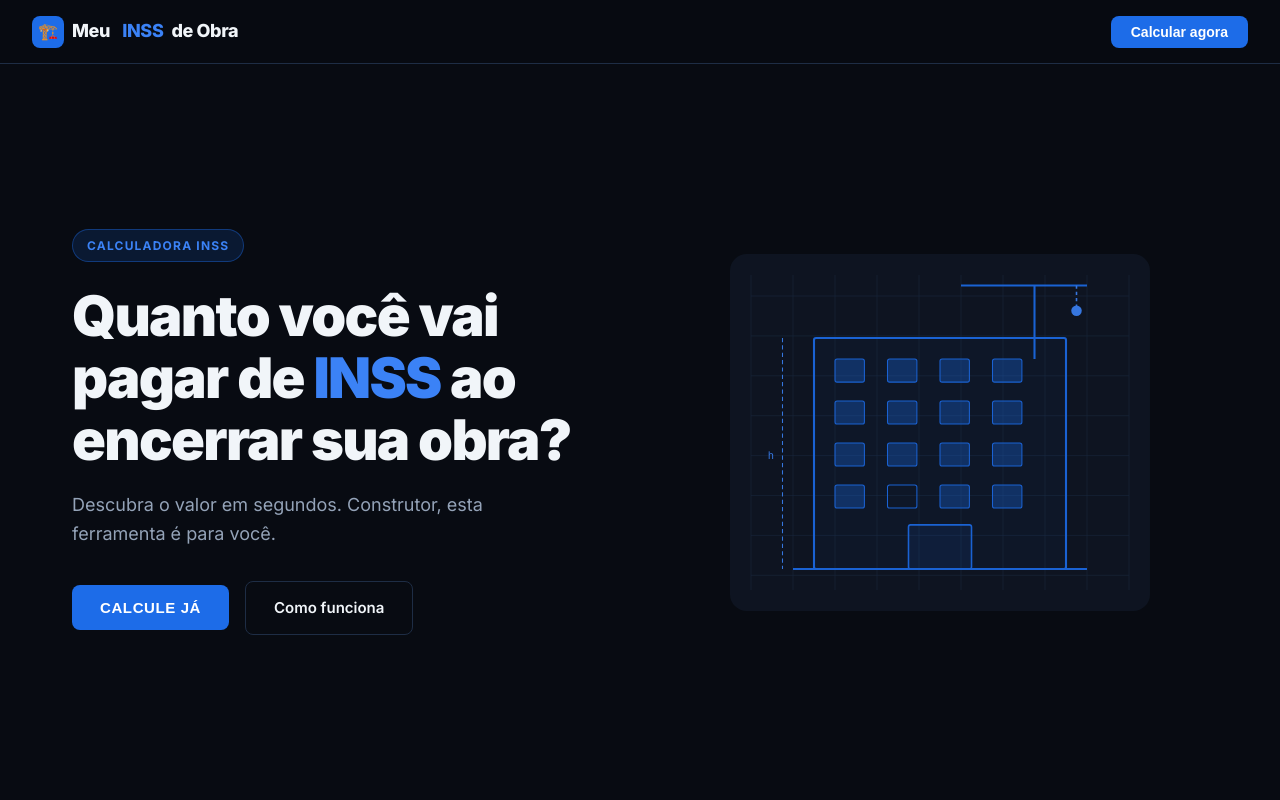
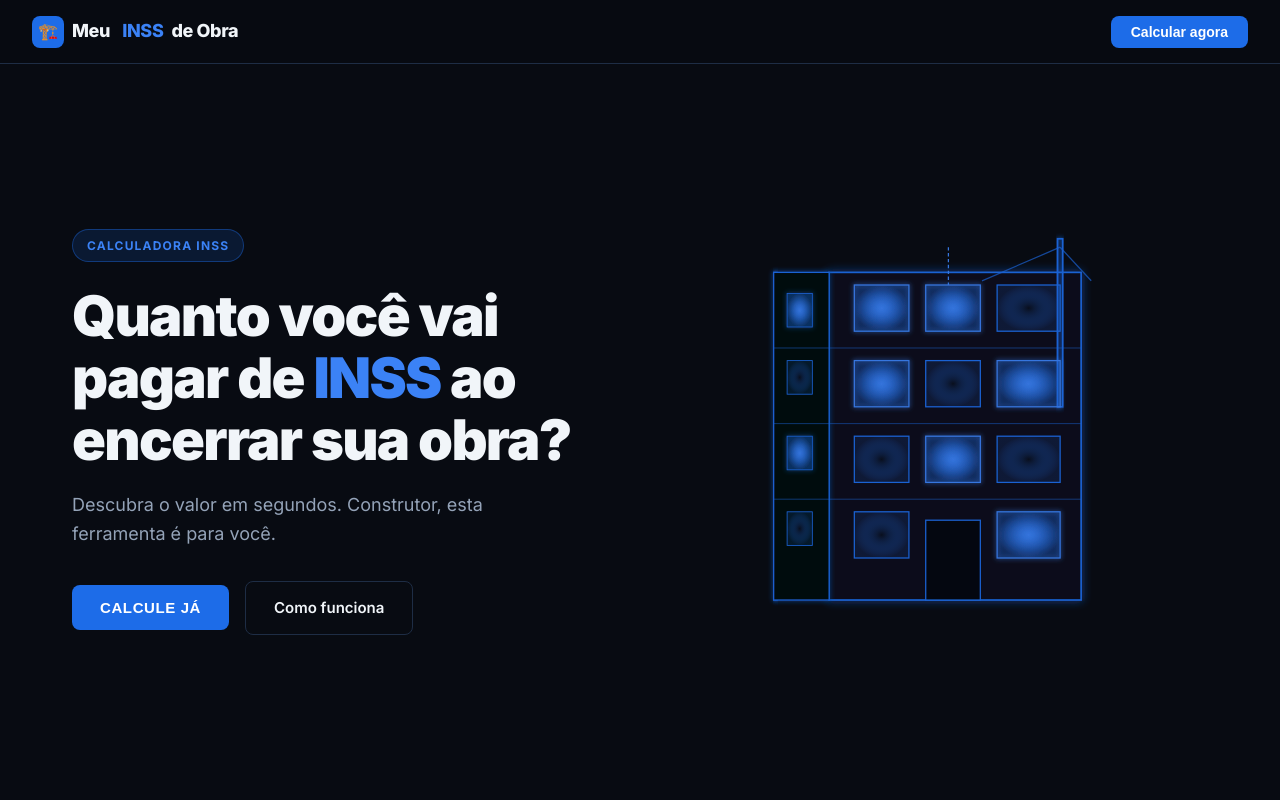
Before and after one commit to jv-rrocha/meu-inss-de-obra, a React (Vite) app: page / in a window 1280 px wide. Shown: the top 800 px of the page. Built offline with nearby package versions, Linux system fonts and the light colour scheme.

Commit message:
Update App.jsx

```diff
--- a/src/App.jsx
+++ b/src/App.jsx
@@ -25,45 +25,85 @@ const TIPOS_CONSTRUCAO = [
 
 function BuildingSVG() {
   return (
-    <svg className="building-svg" viewBox="0 0 400 340" fill="none" xmlns="http://www.w3.org/2000/svg">
-      <rect width="400" height="340" rx="16" fill="#0F1623"/>
-      {/* Grid background */}
-      {[...Array(8)].map((_, i) => (
-        <line key={`h${i}`} x1="20" y1={40 + i * 38} x2="380" y2={40 + i * 38} stroke="#1E2D45" strokeWidth="0.5"/>
+    <svg className="building-svg" viewBox="0 0 500 500" fill="none" xmlns="http://www.w3.org/2000/svg">
+      <defs>
+        <filter id="glow-blue" x="-30%" y="-30%" width="160%" height="160%">
+          <feGaussianBlur stdDeviation="6" result="blur"/>
+          <feMerge><feMergeNode in="blur"/><feMergeNode in="SourceGraphic"/></feMerge>
+        </filter>
+        <filter id="glow-soft" x="-20%" y="-20%" width="140%" height="140%">
+          <feGaussianBlur stdDeviation="3" result="blur"/>
+          <feMerge><feMergeNode in="blur"/><feMergeNode in="SourceGraphic"/></feMerge>
+        </filter>
+        <radialGradient id="win-glow" cx="50%" cy="50%" r="50%">
+          <stop offset="0%" stopColor="#3B82F6" stopOpacity="0.9"/>
+          <stop offset="100%" stopColor="#1D6CE8" stopOpacity="0.2"/>
+        </radialGradient>
+        <radialGradient id="win-dark" cx="50%" cy="50%" r="50%">
+          <stop offset="0%" stopColor="#0a0f1e" stopOpacity="1"/>
+          <stop offset="100%" stopColor="#1D6CE8" stopOpacity="0.15"/>
+        </radialGradient>
+      </defs>
+
+      {/* Background */}
+      <rect width="500" height="500" fill="#080B12"/>
+
+      {/* Left scaffolding column */}
+      <rect x="52" y="60" width="4" height="390" fill="none" stroke="#1D6CE8" strokeWidth="1.5" filter="url(#glow-soft)"/>
+      {/* Scaffolding horizontal bars */}
+      {[100, 190, 280, 370].map((y, i) => (
+        <line key={i} x1="52" y1={y} x2="118" y2={y} stroke="#1D6CE8" strokeWidth="1" filter="url(#glow-soft)"/>
       ))}
-      {[...Array(10)].map((_, i) => (
-        <line key={`v${i}`} x1={20 + i * 40} y1="20" x2={20 + i * 40} y2="320" stroke="#1E2D45" strokeWidth="0.5"/>
+
+      {/* Main building body */}
+      <rect x="118" y="60" width="300" height="390" fill="#080d1a" stroke="#1D6CE8" strokeWidth="2" filter="url(#glow-blue)"/>
+
+      {/* Left annex */}
+      <rect x="52" y="60" width="66" height="390" fill="#06090f" stroke="#1D6CE8" strokeWidth="1.5" filter="url(#glow-soft)"/>
+
+      {/* Horizontal floor dividers */}
+      {[150, 240, 330].map((y, i) => (
+        <line key={i} x1="52" y1={y} x2="418" y2={y} stroke="#1D6CE8" strokeWidth="1" opacity="0.6"/>
       ))}
-      {/* Building outline */}
-      <rect x="80" y="80" width="240" height="220" rx="2" stroke="#1D6CE8" strokeWidth="2" fill="rgba(29,108,232,0.04)"/>
-      {/* Windows grid */}
-      {[0,1,2,3].map(row =>
-        [0,1,2,3].map(col => (
-          <rect
-            key={`w${row}${col}`}
-            x={100 + col * 50}
-            y={100 + row * 40}
-            width="28"
-            height="22"
-            rx="2"
-            fill={row === 3 && col === 1 ? 'none' : 'rgba(29,108,232,0.35)'}
-            stroke="#1D6CE8"
-            strokeWidth="1"
-          />
-        ))
-      )}
-      {/* Door */}
-      <rect x="170" y="258" width="60" height="42" rx="2" stroke="#1D6CE8" strokeWidth="1.5" fill="rgba(29,108,232,0.1)"/>
-      {/* Crane */}
-      <line x1="290" y1="30" x2="290" y2="100" stroke="#1D6CE8" strokeWidth="2"/>
-      <line x1="220" y1="30" x2="340" y2="30" stroke="#1D6CE8" strokeWidth="2"/>
-      <line x1="330" y1="30" x2="330" y2="50" stroke="#3B82F6" strokeWidth="1.5" strokeDasharray="3 3"/>
-      <circle cx="330" cy="54" r="5" fill="#3B82F6"/>
-      {/* Foundation line */}
-      <line x1="60" y1="300" x2="340" y2="300" stroke="#1D6CE8" strokeWidth="2"/>
-      {/* Measurement arrows */}
-      <line x1="50" y1="80" x2="50" y2="300" stroke="#3B82F6" strokeWidth="1" strokeDasharray="4 3"/>
-      <text x="36" y="195" fill="#3B82F6" fontSize="10" fontFamily="JetBrains Mono, monospace">h</text>
+
+      {/* Crane tower */}
+      <rect x="390" y="20" width="6" height="200" fill="none" stroke="#1D6CE8" strokeWidth="2" filter="url(#glow-soft)"/>
+      {/* Crane arm */}
+      <line x1="230" y1="30" x2="430" y2="30" stroke="#1D6CE8" strokeWidth="2.5" filter="url(#glow-blue)"/>
+      {/* Crane diagonal cable */}
+      <line x1="393" y1="30" x2="300" y2="70" stroke="#1D6CE8" strokeWidth="1.5" opacity="0.7"/>
+      <line x1="393" y1="30" x2="430" y2="70" stroke="#1D6CE8" strokeWidth="1.5" opacity="0.7"/>
+      {/* Crane hook cable */}
+      <line x1="260" y1="30" x2="260" y2="75" stroke="#3B82F6" strokeWidth="1.5" strokeDasharray="4 3"/>
+
+      {/* WINDOWS — Row 1 (top, lit) */}
+      <rect x="148" y="75" width="65" height="55" fill="url(#win-glow)" stroke="#3B82F6" strokeWidth="1.5" filter="url(#glow-soft)"/>
+      <rect x="233" y="75" width="65" height="55" fill="url(#win-glow)" stroke="#3B82F6" strokeWidth="1.5" filter="url(#glow-soft)"/>
+      <rect x="318" y="75" width="75" height="55" fill="url(#win-dark)" stroke="#1D6CE8" strokeWidth="1.5"/>
+
+      {/* WINDOWS — Row 2 */}
+      <rect x="148" y="165" width="65" height="55" fill="url(#win-glow)" stroke="#3B82F6" strokeWidth="1.5" filter="url(#glow-soft)"/>
+      <rect x="233" y="165" width="65" height="55" fill="url(#win-dark)" stroke="#1D6CE8" strokeWidth="1.5"/>
+      <rect x="318" y="165" width="75" height="55" fill="url(#win-glow)" stroke="#3B82F6" strokeWidth="1.5" filter="url(#glow-soft)"/>
+
+      {/* WINDOWS — Row 3 */}
+      <rect x="148" y="255" width="65" height="55" fill="url(#win-dark)" stroke="#1D6CE8" strokeWidth="1.5"/>
+      <rect x="233" y="255" width="65" height="55" fill="url(#win-glow)" stroke="#3B82F6" strokeWidth="1.5" filter="url(#glow-soft)"/>
+      <rect x="318" y="255" width="75" height="55" fill="url(#win-dark)" stroke="#1D6CE8" strokeWidth="1.5"/>
+
+      {/* WINDOWS — Row 4 (bottom) */}
+      <rect x="148" y="345" width="65" height="55" fill="url(#win-dark)" stroke="#1D6CE8" strokeWidth="1.5"/>
+      {/* Door center */}
+      <rect x="233" y="355" width="65" height="95" fill="#040710" stroke="#1D6CE8" strokeWidth="1.5"/>
+      <rect x="318" y="345" width="75" height="55" fill="url(#win-glow)" stroke="#3B82F6" strokeWidth="1.5" filter="url(#glow-soft)"/>
+
+      {/* Foundation / ground line */}
+      <line x1="30" y1="450" x2="470" y2="450" stroke="#1D6CE8" strokeWidth="2" filter="url(#glow-soft)"/>
+
+      {/* Left annex windows (small) */}
+      {[85, 165, 255, 345].map((y, i) => (
+        <rect key={i} x="68" y={y} width="30" height="40" fill={i % 2 === 0 ? 'url(#win-glow)' : 'url(#win-dark)'} stroke="#1D6CE8" strokeWidth="1" filter={i % 2 === 0 ? 'url(#glow-soft)' : undefined}/>
+      ))}
     </svg>
   )
 }
```
